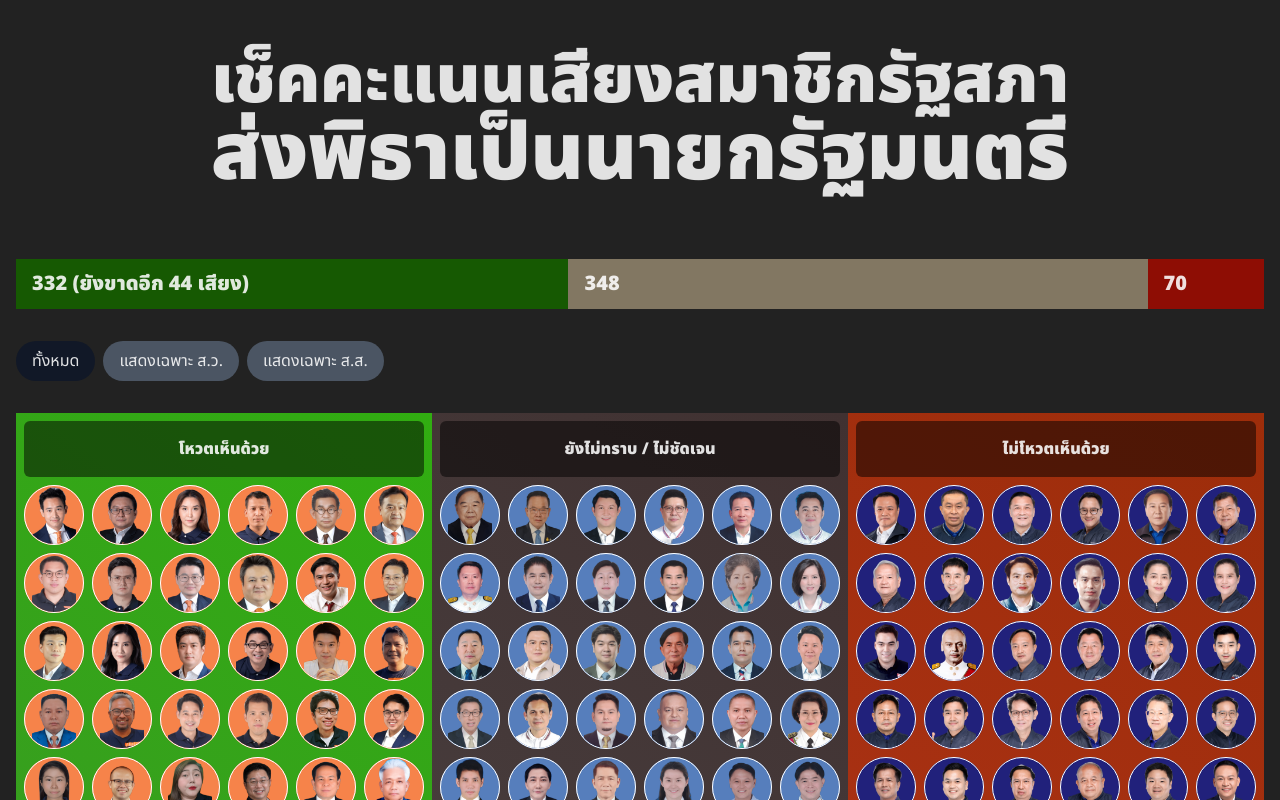
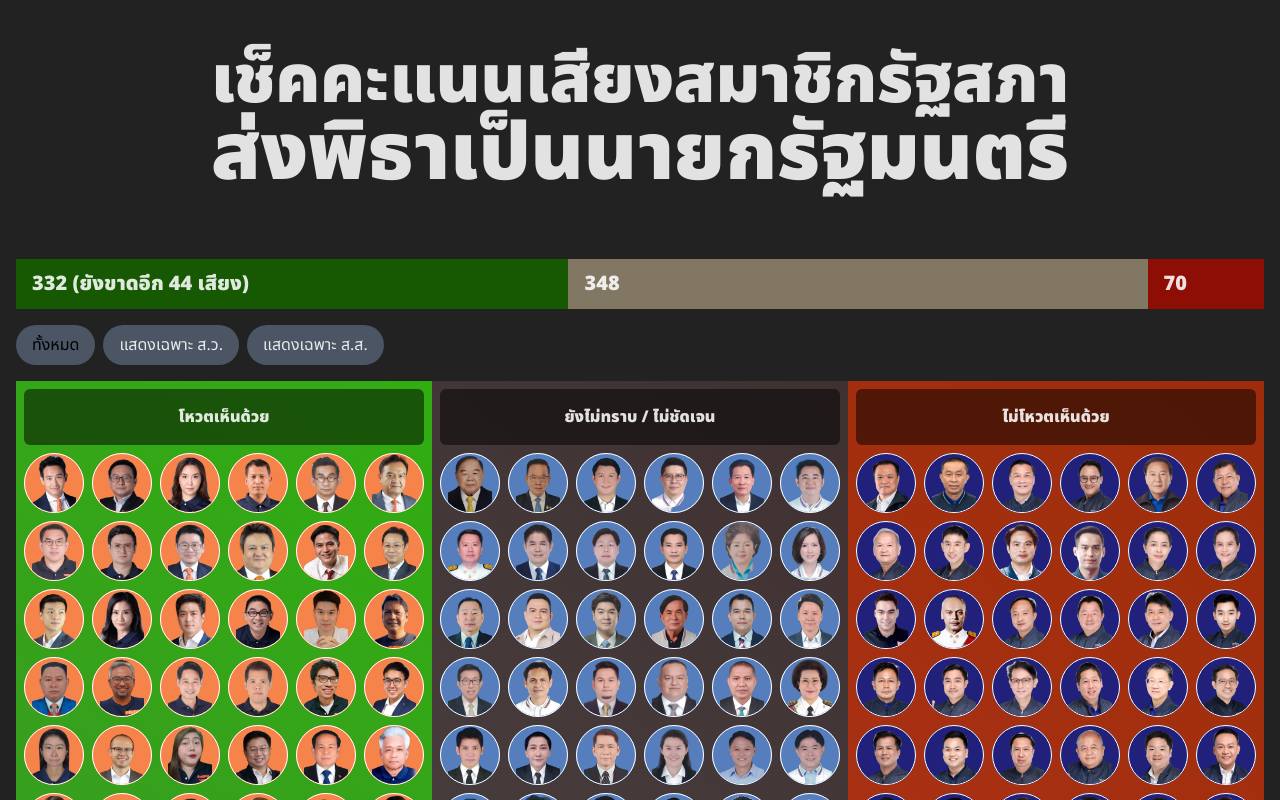
Before and after one commit to PanJ/road-to-376, a React (Vite) app: page / in a window 1280 px wide. Shown: the top 800 px of the page. Built offline with nearby package versions, Linux system fonts and the light colour scheme.

Commit message:
fix spacing

```diff
--- a/src/App.tsx
+++ b/src/App.tsx
@@ -117,7 +117,7 @@ function VoteContainer({
 }: VoteContainerProps) {
   return (
     <div
-      className="flex flex-col flex-wrap content-start gap-2 p-2 vote-container"
+      className="flex flex-col flex-wrap content-start gap-2 p-2 w-[33.33%] max-md:w-full vote-container"
       style={{
         background: backgroundStyle,
         // width: `calc(100%*${desktopColumns}/18)`,
@@ -255,7 +255,7 @@ function App() {
         </div>
       </div>
 
-      <div className="flex flex-row gap-2 md:mt-8 md-4">
+      <div className="flex flex-row gap-2 my-4 md-4">
         {/* show options */}
         <input
           type="radio"
@@ -268,7 +268,7 @@ function App() {
         <label
           htmlFor="all"
           className={`px-4 py-2 bg-gray-600 rounded-full hover:cursor-pointer ${
-            showOption === "all" ? "bg-gray-900" : ""
+            showOption === "all" ? "bg-gray-300 text-black" : ""
           }`}
         >
           ทั้งหมด
@@ -284,10 +284,10 @@ function App() {
         <label
           htmlFor="senate"
           className={`px-4 py-2 bg-gray-600 rounded-full hover:cursor-pointer ${
-            showOption === MemberType.Senate ? "bg-gray-900" : ""
+            showOption === MemberType.Senate ? "bg-gray-300 text-black" : ""
           }`}
         >
-          แสดงเฉพาะ ส.ว.
+          <span className="max-md:hidden">แสดงเฉพาะ </span>ส.ว.
         </label>
         <input
           type="radio"
@@ -300,14 +300,14 @@ function App() {
         <label
           htmlFor="rep"
           className={`px-4 py-2 bg-gray-600 rounded-full hover:cursor-pointer ${
-            showOption === MemberType.Rep ? "bg-gray-900" : ""
+            showOption === MemberType.Rep ? "bg-gray-300 text-black" : ""
           }`}
         >
-          แสดงเฉพาะ ส.ส.
+          <span className="max-md:hidden">แสดงเฉพาะ </span>ส.ส.
         </label>
       </div>
 
-      <div className="flex flex-col md:mt-8 md-4 md:flex-row">
+      <div className="flex flex-col md-4 md:flex-row">
         <VoteContainer
           title="โหวตเห็นด้วย"
           votes={processedVoteData["2"]}
```
